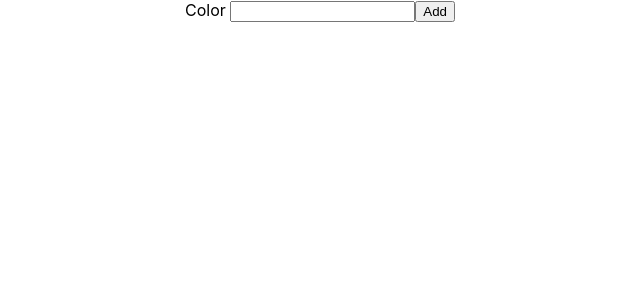
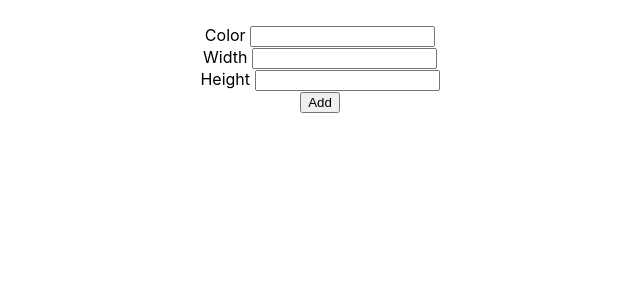
Before and after one commit to JoacoMaurtua/ReactBootcamp, a React (Create React App) app in the folder box-generator/: page / in a window 1280 px wide. Shown: the top 300 px of the page, without its empty margins (320-960 px from the left). Built offline with nearby package versions, Linux system fonts and the light colour scheme.

Commit message:
this is awesome

```diff
--- a/box-generator/src/components/ColorForm.jsx
+++ b/box-generator/src/components/ColorForm.jsx
@@ -1,4 +1,4 @@
-import React, {useState} from 'react';
+import React, {useState,useRef} from 'react';
 import styled from 'styled-components';
 
 /*
@@ -7,18 +7,30 @@ import styled from 'styled-components';
   console.log(`${nombre} maurtua`)
  */
 
+const StyleForm = styled.form`
+  margin-top: 25px;
+`
 
 const Box = styled.div`
-  background-color: ${props => props.color};
-  width: 150px;
-  height: 150px;
+  background-color: ${props => props.color};  //$ llaves es para escribir js dentro de css
+  width: ${props=>props.width};
+  height: ${props=>props.height};
+  display: inline-block;
+  margin-top: 50px;
+  margin-right: 25px;
 `
 
 
 export default function ColorForm() {
 
+  const inputColor = useRef(null);
+  const inputWidth = useRef(null);
+  const inputHeight = useRef(null);
+
   const [state,setState] = useState({
     color:"",
+    width:0,
+    height:0,
     boxes:[]
   });
 
@@ -32,25 +44,62 @@ export default function ColorForm() {
 
   const onSubmit = (event) =>{
     event.preventDefault();
+    const {color,width,height} = state
     setState({
       color:"",
-      boxes:[...state.boxes,{Color:state.color}] //traer las cajitas anteriores y la actual
+      width:0,
+      height:0,
+      boxes:[...state.boxes,{Color:color,
+                            Width:width,
+                            Height:height
+            }] //traer las cajitas anteriores y la actual
     })
+    inputColor.current.value = "";
+    inputWidth.current.value = "";
+    inputHeight.current.value = "";
   }
 
 
 
   return (
     <div>
-      <form onSubmit={onSubmit}>
-        <label htmlFor="color">Color </label>
-        <input type="text" name="color" value={state.color} onChange = {onChange} />
+      <StyleForm onSubmit={onSubmit}>
+        <div>
+          <label htmlFor="color">Color </label>
+          <input type="text" ref={inputColor} name="color" onChange = {onChange} />
+        </div>
+
+        <div>
+          <label htmlFor="width">Width </label>
+          <input type="text" ref={inputWidth} name="width" onChange = {onChange} />
+        </div>
+
+        <div>
+          <label htmlFor="height">Height </label>
+          <input type="text" ref={inputHeight} name="height" onChange = {onChange} />
+        </div>
+
         <input type="submit" value="Add" />
-      </form>
+
+
+      </StyleForm>
 
       <div>
-        {state.boxes.map((item,index)=>( <Box key={index} color={item.Color}/>))}
+        {state.boxes.map((item,index)=>( <Box key={index} color={item.Color} width={item.Width} height={item.Height}/>))}
       </div>
+
+      {/* background-color: estas recibiendo un props llamado color    color={ }
+      height: estas recibiendo un props llamado height    height={ }
+      width: estas recibiendo un props llamado width    width={ }
+      useState({ boxes: []}) que aqui una vez crees las cajitas , quedaria
+      asi useState({boxes: [{color: "red", height:100px, width: 100px},
+      {color: "green", height:200px, width: 200px}]})
+
+
+       boxes:[...state.boxes,{Color:color,
+                            Width:width,
+                            Height:height
+            }] //traer las cajitas anteriores y la actual*/}
 
 
     </div>
```
